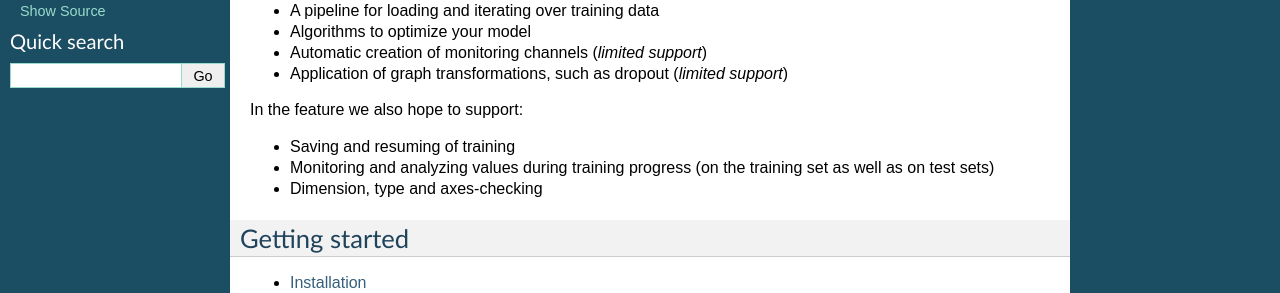
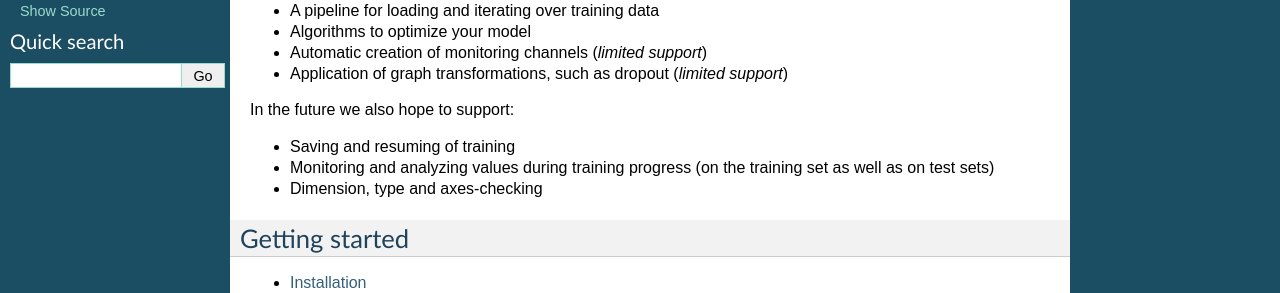
Before and after one commit to mila-iqia/blocks, a Sphinx documentation site: the page built from docs/index.rst, in a window 1280 px wide. Shown: the part 264-557 px from the top of the page. Built offline with Sphinx 7.4.7, drawn with Linux system fonts in a browser that asks for light colours.

Commit message:
Typo, and also skipping log output test because it's being very mysterious on Python 3 (non-deterministic it seems)

```diff
--- a/docs/index.rst
+++ b/docs/index.rst
@@ -21,7 +21,7 @@
 * Automatic creation of monitoring channels (*limited support*)
 * Application of graph transformations, such as dropout (*limited support*)
 
-In the feature we also hope to support:
+In the future we also hope to support:
 
 * Saving and resuming of training
 * Monitoring and analyzing values during training progress (on the training set
--- a/docs/quickstart.rst
+++ b/docs/quickstart.rst
@@ -130,7 +130,7 @@
 >>> from blocks.extensions import FinishAfter, Printing
 >>> main_loop = MainLoop(model=mlp, data_stream=data_stream, algorithm=algorithm,
 ...                      extensions=[FinishAfter(after_n_epochs=1), Printing()])
->>> main_loop.run() # doctest: +NORMALIZE_WHITESPACE
+>>> main_loop.run() # doctest: +SKIP
 -------------------------------------------------------------------------------
 BEFORE FIRST EPOCH
 -------------------------------------------------------------------------------
```
